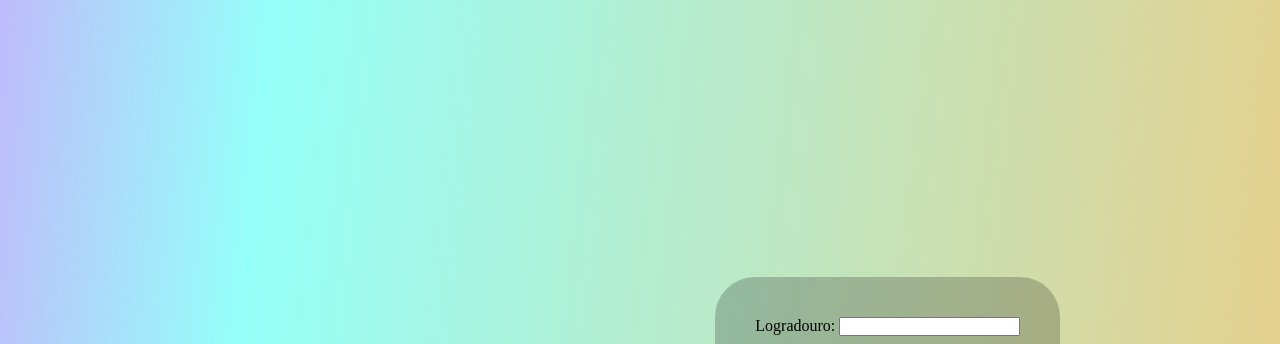
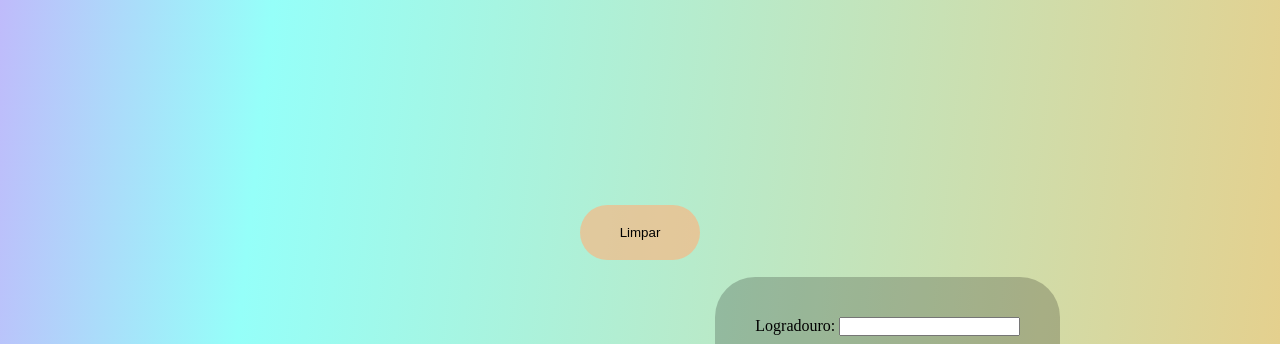
Before and after one commit to marnlux/BuscaCep, a plain HTML site: page BuscaCep/index.html in a window 1280 px wide. Shown: the top 344 px of the page. Drawn offline with Linux system fonts and the light colour scheme.

Commit message:
BTN LIMPAR.HTML
Adicionado o botão de limpar os inputs.

```diff
--- a/BuscaCep/index.html
+++ b/BuscaCep/index.html
@@ -12,7 +12,7 @@
     <section class="box-p">
     <input type="text" class="input-cep" placeholder="Digite o seu CEP" required> </section>
     <button class="btn" onclick="CliqueBotao()">PESQUISAR</button>
-
+    <button class="btnL" onclick="Limpar()">Limpar</button>
 
     <br>
     <br>
```
